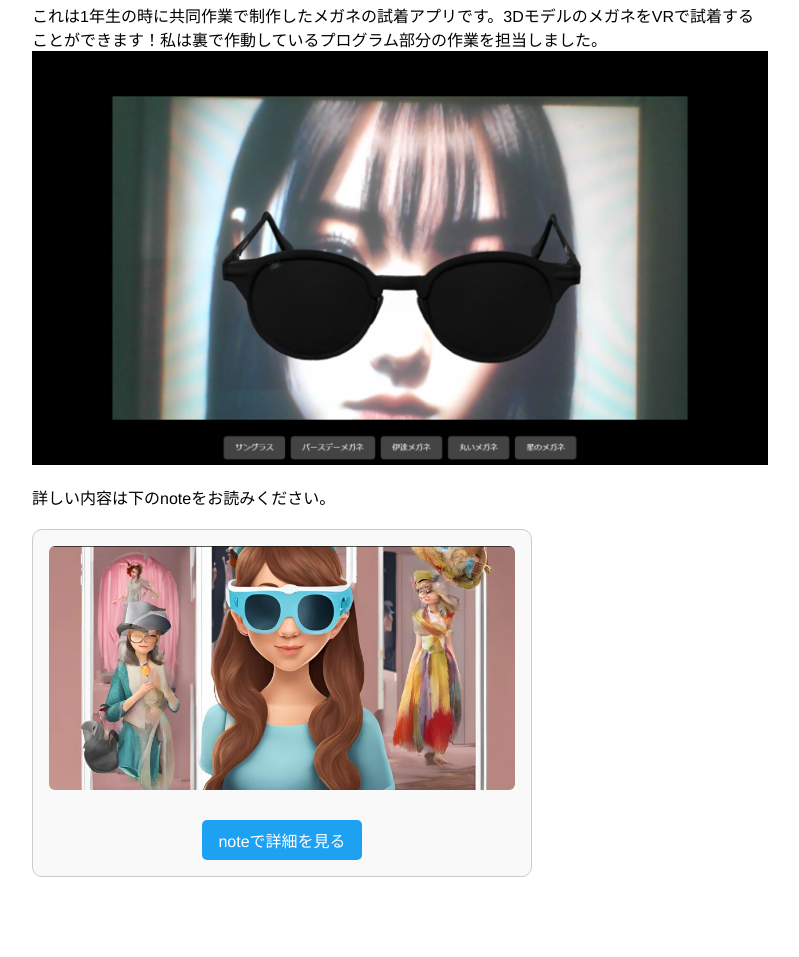
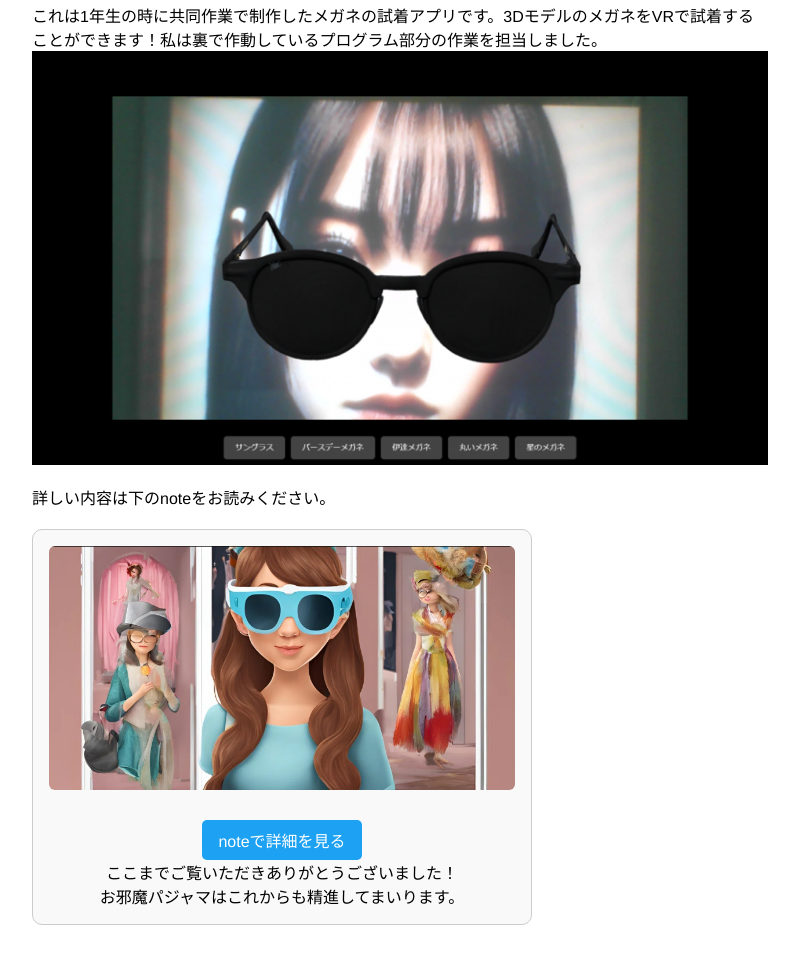
Before and after one commit to Haruhi0728/portfolio, a plain HTML site: page index.html in a window 1280 px wide. Shown: the part 1641-2598 px from the top of the page, without its empty margins (240-1039 px from the left). Before the commit the page ends 2550 px from the top, so only its background shows below. Drawn offline with Linux system fonts and the light colour scheme.

Commit message:
文章追加

```diff
--- a/index.html
+++ b/index.html
@@ -73,6 +73,8 @@
   <div class="note-embed">
   <img src="スクリーンショット 2025-05-13 142202.png" alt="noteサムネイル">
   <p><a href="https://note.com/chikara_nakata/n/n13606c48186c" target="_blank">noteで詳細を見る</a></p>
+  <p>ここまでご覧いただきありがとうございました！<br>
+     お邪魔パジャマはこれからも精進してまいります。</p>
 </div>
 </body>
 
```
